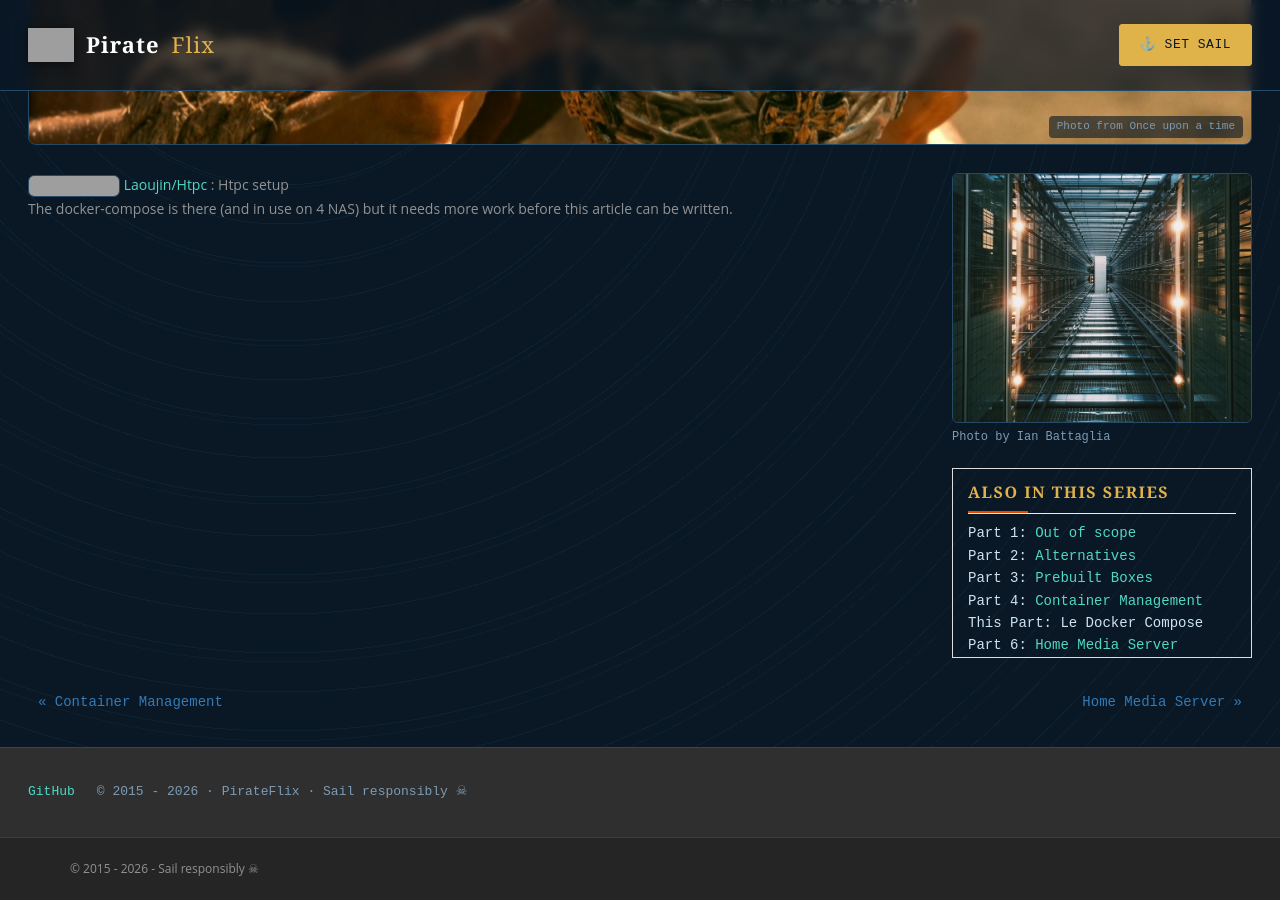
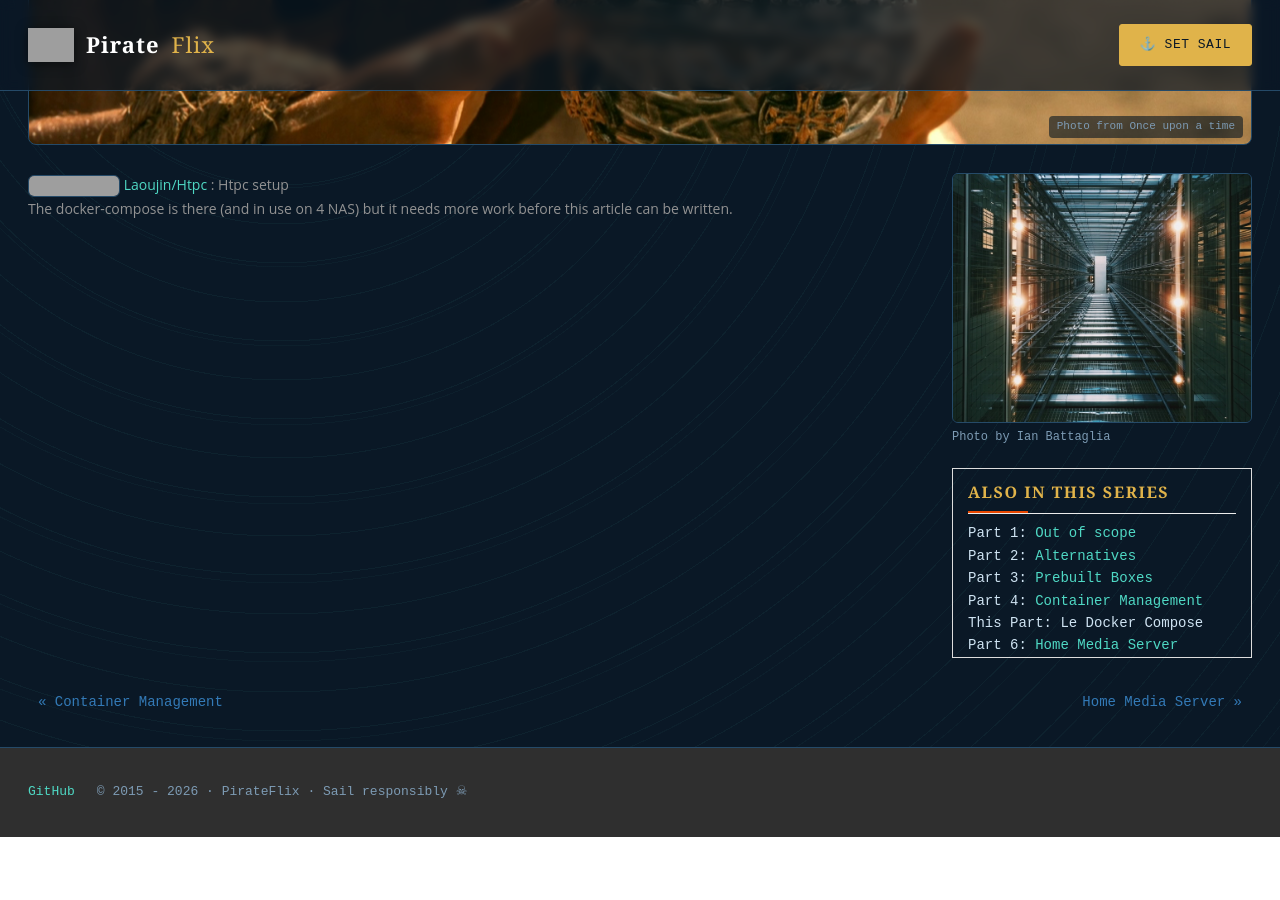
Before and after one commit to SanguPackage/htpc, a Jekyll site: the page built from _posts/2020-07-18-home-media-server-docker-compose.md, in a window 1280 px wide and 900 px high, scrolled down 428 px. Built offline with Jekyll 4.4.1, drawn with Linux system fonts in a browser that asks for light colours; after the commit the page ends 1265 px from its top, so only the background shows below that; grey boxes are pictures that could not be loaded.

Commit message:
Drop duplicate old footer on blog posts

```diff
--- a/_layouts/default.html
+++ b/_layouts/default.html
@@ -35,6 +35,6 @@
 <body>
   {{ content }}
 
-  {% unless page.layout == "index" %}{% include footer.html %}{% endunless %}
+  {% unless page.layout == "index" or page.layout == "post" %}{% include footer.html %}{% endunless %}
 </body>
 </html>
```
